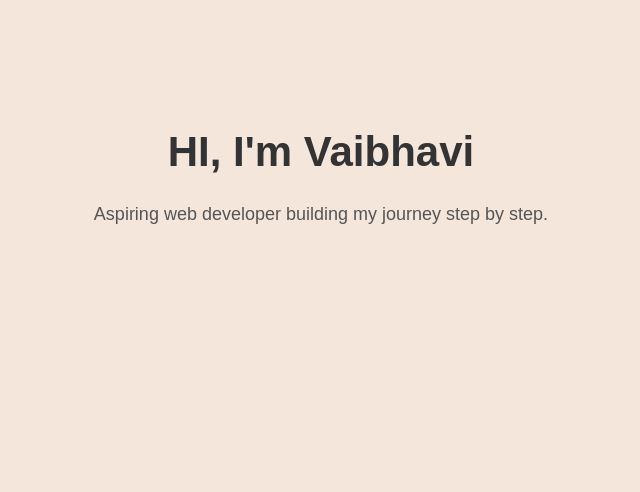
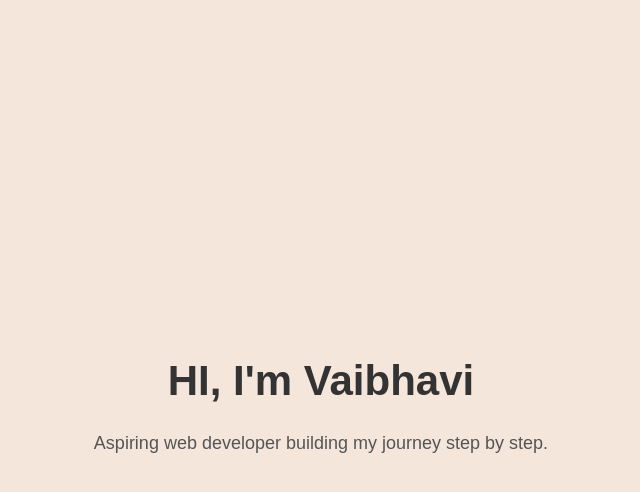
Before and after one commit to vaibhavi-54/vaibhavi-54.github.io, a plain HTML site: page index.html in a window 1280 px wide. Shown: the whole page, without its empty margins (319-959 px from the left). Drawn offline with Linux system fonts and the light colour scheme.

Commit message:
Refactor body styles to use flexbox
Updated CSS to use flexbox for body layout.

```diff
--- a/style.css
+++ b/style.css
@@ -1,17 +1,21 @@
 
-
+html, body {
+    height: 100vh;
+    margin:0;
+    padding:0;
+}
 body {
     font-family: Arial, sans-serif;
     background-color: #f5e6dc;
-    min-height: 100vh;
-    margin: 0;
+    display: flex;
+    justify-content: center;
+    align-items: center;
 
 }
 .container {
     max-width: 800px;
     text-align: center;
-    margin: auto;
-    padding: 100px 20px;
+
 }
 h1 {
     font-size: 42px;
```
